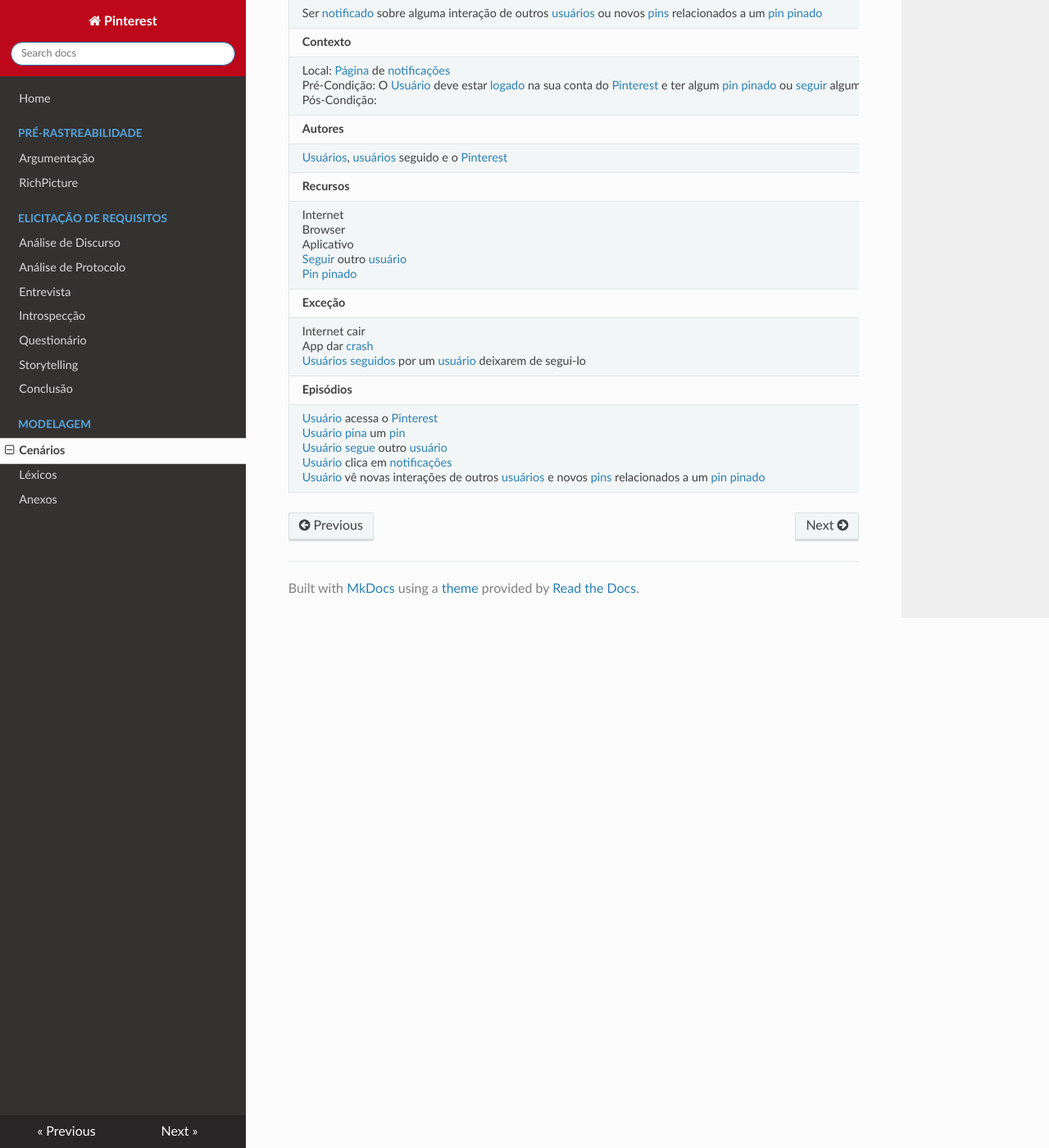
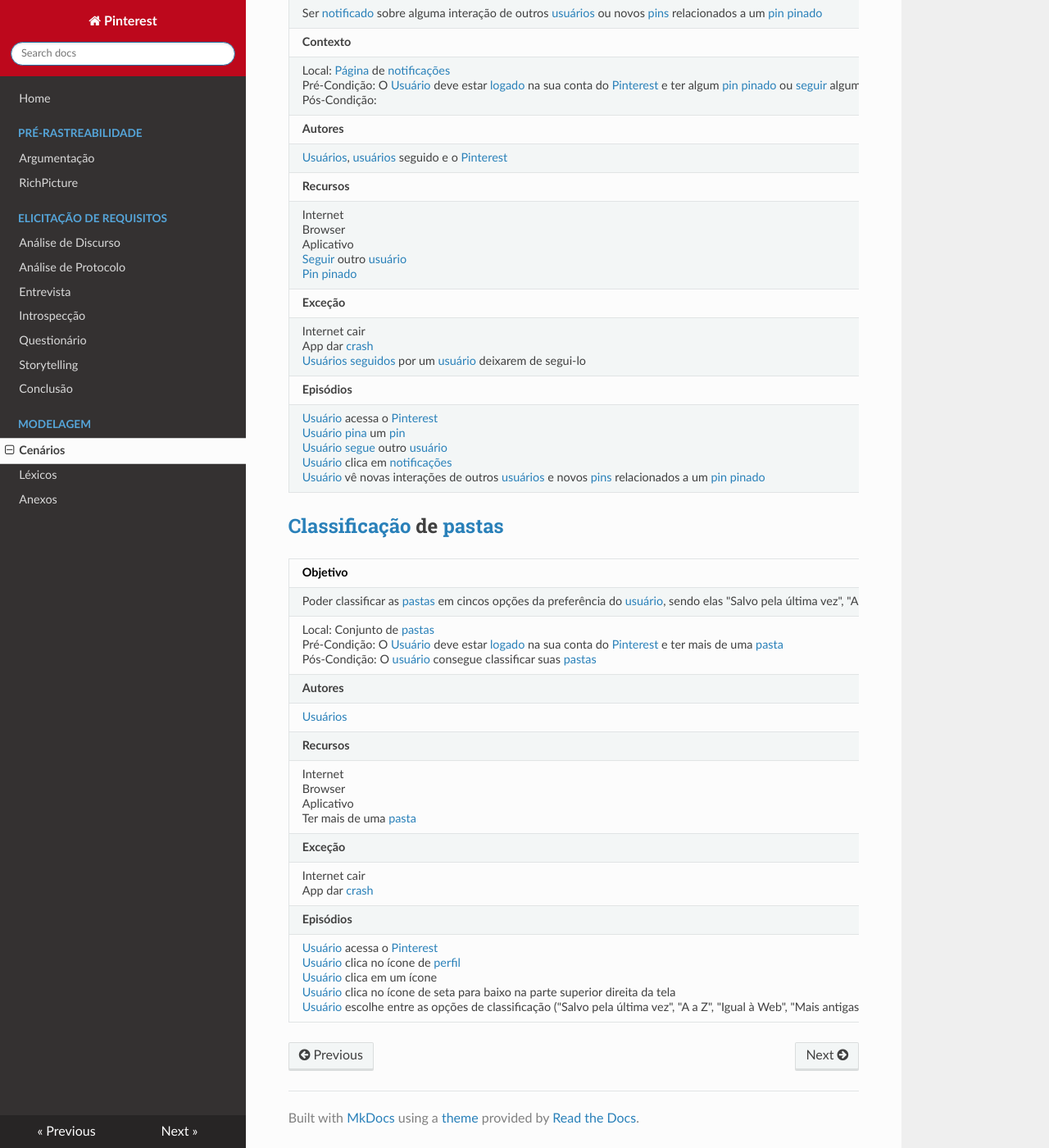
Before and after one commit to joberthrogers18/2018.2-Requisitos-Pinterest, an MkDocs documentation site: the page built from docs/cenarios.md, in a window 1280 px wide and 1400 px high, scrolled down 12406 px. Shown: the whole window at 82% size. Built offline with MkDocs 1.6.1, drawn with Linux system fonts in a browser that asks for light colours; nearby versions of some CDN libraries; old or Windows-style settings are respelled for this version of MkDocs.

Commit message:
adding scenario erased

```diff
--- a/docs/cenarios.md
+++ b/docs/cenarios.md
@@ -292,3 +292,17 @@
 | Internet cair <br> App dar [crash](lexicos.md#crash) <br>  [Usuários](lexicos.md#usuário) [seguidos](lexicos.md#seguir) por um [usuário](lexicos.md#usuário) deixarem de segui-lo |
 |**Episódios** |
 |[Usuário](lexicos.md#usuário) acessa o [Pinterest](lexicos.md#pinterest) <br> [Usuário](lexicos.md#usuário) [pina](lexicos.md#pinar) um [pin](lexicos.md#pin) <br> [Usuário](lexicos.md#usuário) [segue](lexicos.md#seguir) outro [usuário](lexicos.md#usuário) <br> [Usuário](lexicos.md#usuário) clica em [notificações](lexicos.md#notificacao)  <br> [Usuário](lexicos.md#usuário) vê novas interações de outros [usuários](lexicos.md#usuário) e novos [pins](lexicos.md#pin) relacionados a um [pin](lexicos.md#pin) [pinado](lexicos.md#pinar)
+
+## [Classificação](lexicos.md#classificar) de [pastas](#lexicos.md#boards)
+|**Objetivo** |
+|--|
+|Poder classificar as [pastas](lexicos.md#board) em cincos opções da preferência do [usuário](lexicos.md#usuário), sendo elas "Salvo pela última vez", "A a Z", "Igual à Web", "Mais antigas" e "Mais recentes" e assim as [pastas](lexicos.md#board) serão reorganizadas
+| Local: Conjunto de [pastas](lexicos.md#board) <br> Pré-Condição: O [Usuário](lexicos.md#usuário) deve estar [logado](lexicos.md#login) na sua conta do [Pinterest](lexicos.md#pinterest) e ter mais de uma  [pasta](lexicos.md#board)  <br>  Pós-Condição: O [usuário](lexico.md#usuário) consegue classificar suas [pastas](lexicos.md#board)|
+|**Autores** |
+| [Usuários](lexicos.md#usuário) |
+|**Recursos** |
+|Internet <br> Browser <br> Aplicativo <br> Ter mais de uma [pasta](lexicos.md#board) <br>  |
+|**Exceção** |
+| Internet cair <br> App dar [crash](lexicos.md#crash) <br> |
+|**Episódios** |
+|[Usuário](lexicos.md#usuário) acessa o [Pinterest](lexicos.md#pinterest) <br> [Usuário](lexicos.md#usuário) clica no ícone de [perfil](lexicos.md#perfil) <br> [Usuário](lexicos.md#usuário) clica em um ícone <br> [Usuário](lexicos.md#usuário) clica no ícone de seta para baixo na parte superior direita da tela  <br> [Usuário](lexicos.md#usuário) escolhe entre as opções de classificação ("Salvo pela última vez", "A a Z", "Igual à Web", "Mais antigas" e "Mais recentes") |
```
Also changed, not shown: docs/lexicos.md (+1 -1 lines).
